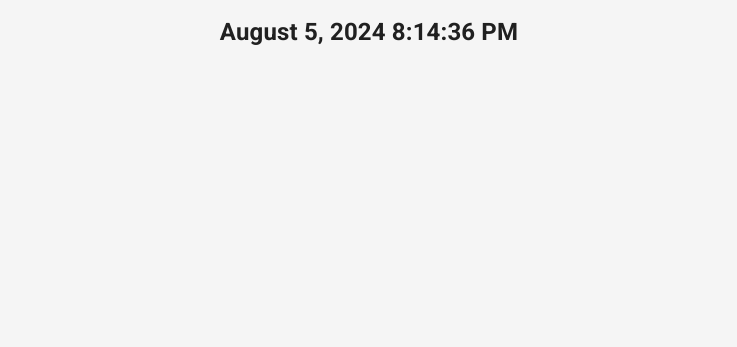
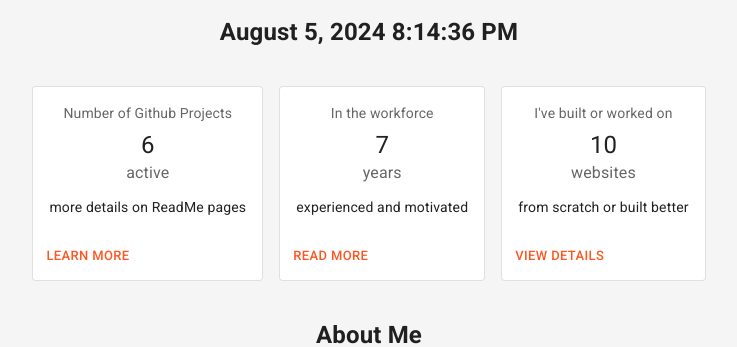
Before and after one commit to clarissafuller/portfolio, a React (Vite) app: page / in a window 1280 px wide. Shown: the part 376-723 px from the top of the page, without its empty margins (271-1008 px from the left). Built offline with nearby package versions, Linux system fonts and the light colour scheme.

Commit message:
adds functional links to stat boxes that then scroll to parts of the page

```diff
--- a/src/App.jsx
+++ b/src/App.jsx
@@ -57,7 +57,7 @@ function App() {
           <StatBox />
           <h2>About Me</h2>
           <AboutIcons />
-          <CareerTimeline />
+          <CareerTimeline id="career-timeline" />
           <h2>Skills</h2>
           <SkillsList />
         </Box>
--- a/src/components/CareerTimeline.jsx
+++ b/src/components/CareerTimeline.jsx
@@ -48,6 +48,7 @@ export default function VerticalLinearStepper() {
 
   return (
     <Box
+      id="career-timeline"
       sx={{
         display: "flex",
         justifyContent: "center",
--- a/src/components/StatBox.jsx
+++ b/src/components/StatBox.jsx
@@ -6,9 +6,30 @@ import CardContent from "@mui/material/CardContent";
 import Button from "@mui/material/Button";
 import Typography from "@mui/material/Typography";
 
-function CustomCard({ title, number, description, detail, buttonText }) {
+function CustomCard({
+  title,
+  number,
+  description,
+  detail,
+  buttonText,
+  scrollToId,
+}) {
+  const handleScroll = () => {
+    const element = document.getElementById(scrollToId);
+    if (element) {
+      element.scrollIntoView({ behavior: "smooth" });
+    }
+  };
+
   return (
-    <Card variant="outlined">
+    <Card
+      variant="outlined"
+      sx={{
+        display: "flex",
+        flexDirection: "column",
+        justifyContent: "space-between",
+      }}
+    >
       <CardContent>
         <Typography sx={{ fontSize: 14 }} color="text.secondary" gutterBottom>
           {title}
@@ -25,35 +46,39 @@ function CustomCard({ title, number, description, detail, buttonText }) {
         </Typography>
       </CardContent>
       <CardActions>
-        <Button size="small">{buttonText}</Button>
+        <Button size="small" onClick={handleScroll}>
+          {buttonText}
+        </Button>
       </CardActions>
     </Card>
   );
 }
 
 export default function OutlinedCard() {
-  // Example data for multiple cards
   const cardsData = [
     {
       title: "Number of Github Projects",
       number: 6,
-      description: "adjective",
-      detail: "well meaning and kindly.",
+      description: "active",
+      detail: "more details on ReadMe pages",
       buttonText: "Learn More",
+      scrollToId: "career-timeline",
     },
     {
-      title: "Number of Blog Posts",
-      number: 12,
-      description: "noun",
-      detail: "a piece of writing published on the web.",
+      title: "In the workforce",
+      number: 7,
+      description: "years",
+      detail: "experienced and motivated",
       buttonText: "Read More",
+      scrollToId: "career-timeline",
     },
     {
-      title: "Number of Courses Completed",
-      number: 8,
-      description: "noun",
-      detail: "completed educational courses.",
+      title: "I've built or worked on",
+      number: 10,
+      description: "websites",
+      detail: "from scratch or built better",
       buttonText: "View Details",
+      scrollToId: "career-timeline",
     },
   ];
 
@@ -62,10 +87,10 @@ export default function OutlinedCard() {
       sx={{
         display: "flex",
         justifyContent: "center",
-        alignItems: "center",
-        flexWrap: "wrap", // Allows the cards to wrap on smaller screens
+        alignItems: "flex-start",
+        flexWrap: "wrap",
         gap: 2,
-        minHeight: "100vh",
+        py: 2,
       }}
     >
       {cardsData.map((card, index) => (
@@ -76,6 +101,7 @@ export default function OutlinedCard() {
             description={card.description}
             detail={card.detail}
             buttonText={card.buttonText}
+            scrollToId={card.scrollToId}
           />
         </Box>
       ))}
```
